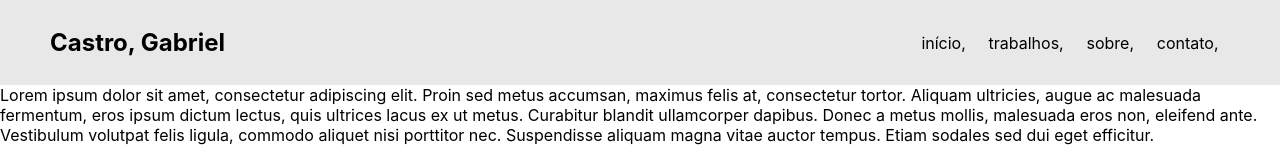
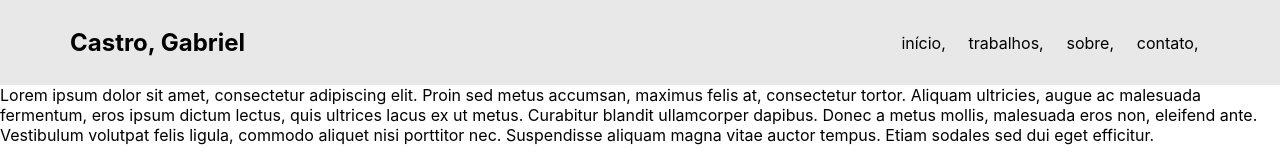
Before and after one commit to GabrielCastro-dev/my-portifolio, a React (Create React App) app: page / in a window 1280 px wide. Shown: the top 160 px of the page. Built offline with nearby package versions, Linux system fonts and the light colour scheme.

Commit message:
header padding

```diff
--- a/src/layout/Header/Header.scss
+++ b/src/layout/Header/Header.scss
@@ -1,7 +1,7 @@
 .header{
     width: 100%;
     height: 85px;
-    padding: 20px 50px;
+    padding: 20px 70px;
     display: flex;
     align-items: center;
     justify-content: space-between;
```
